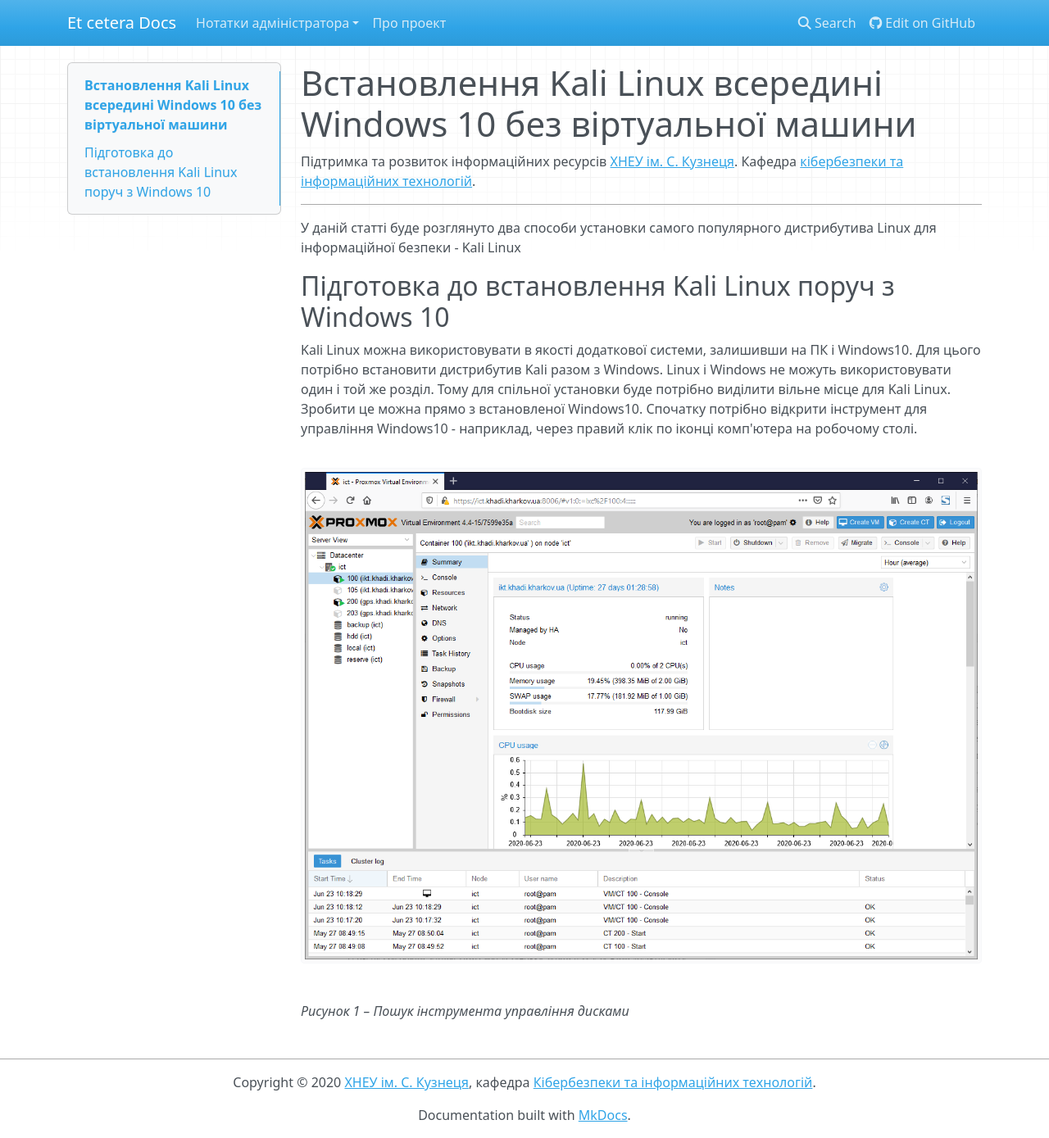
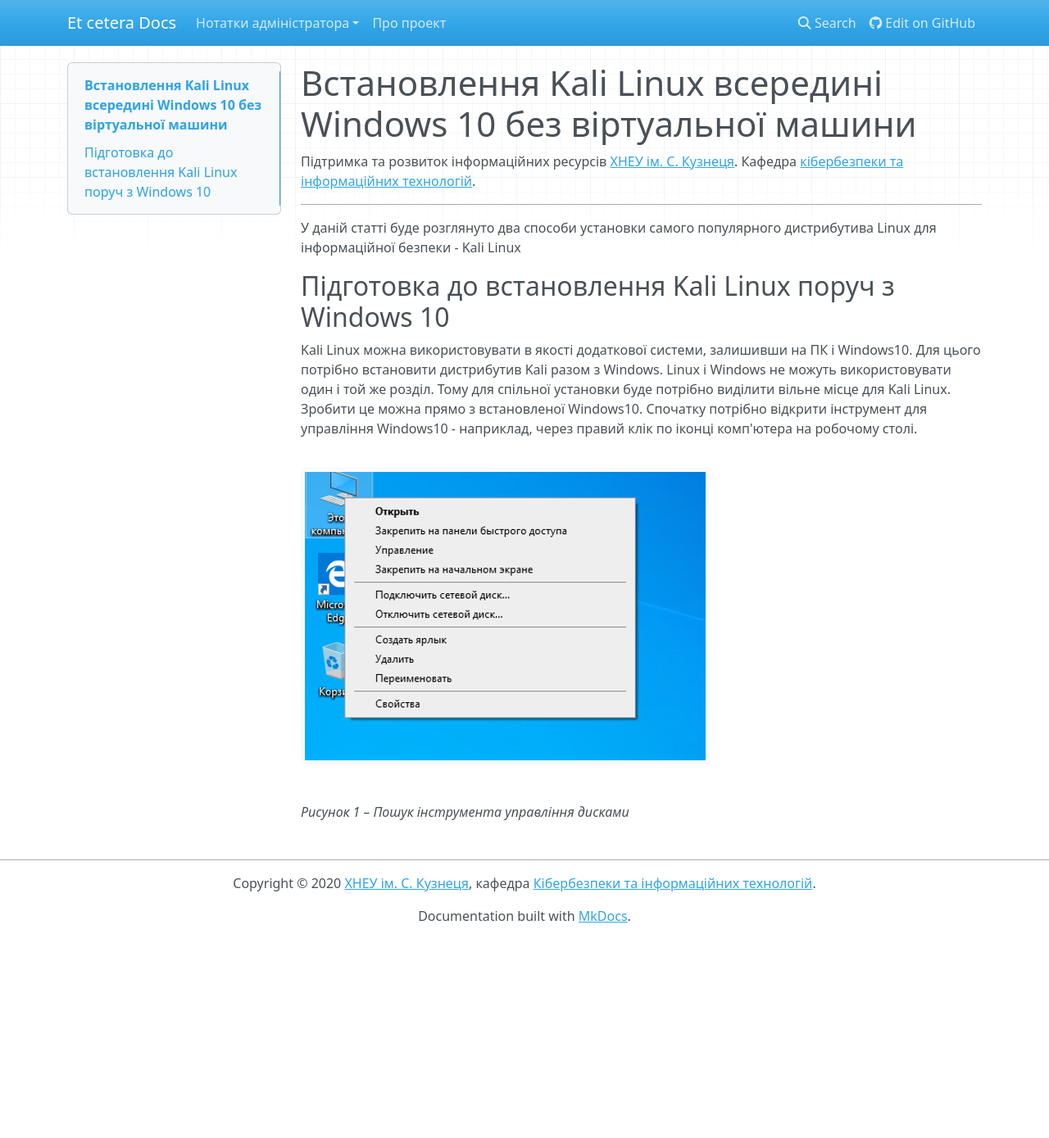
Before and after one commit to texnotes/sitesdocs, an MkDocs documentation site: the page built from docs/kaliwindows.md, in a window 1280 px wide and 1389 px high. Shown: the whole window at 82% size. Built offline with MkDocs 1.6.1, drawn with Linux system fonts in a browser that asks for light colours; nearby versions of some CDN libraries.

Commit message:
Update kaliwindows.md

```diff
--- a/docs/kaliwindows.md
+++ b/docs/kaliwindows.md
@@ -11,6 +11,6 @@ Kali Linux можна використовувати в якості додат
 Linux і Windows не можуть використовувати один і той же розділ. Тому для спільної установки буде потрібно виділити вільне місце для Kali Linux. Зробити це можна прямо з встановленої Windows10.
 Спочатку потрібно відкрити інструмент для управління Windows10 - наприклад, через правий клік по іконці комп'ютера на робочому столі.
 
-![Приклад керування віртуальними машинами у середовищі Proxmox VE](img/pic-3.png)
+![](img/img-6001.png)
 
 *Рисунок 1 – Пошук інструмента управління дисками*
```
